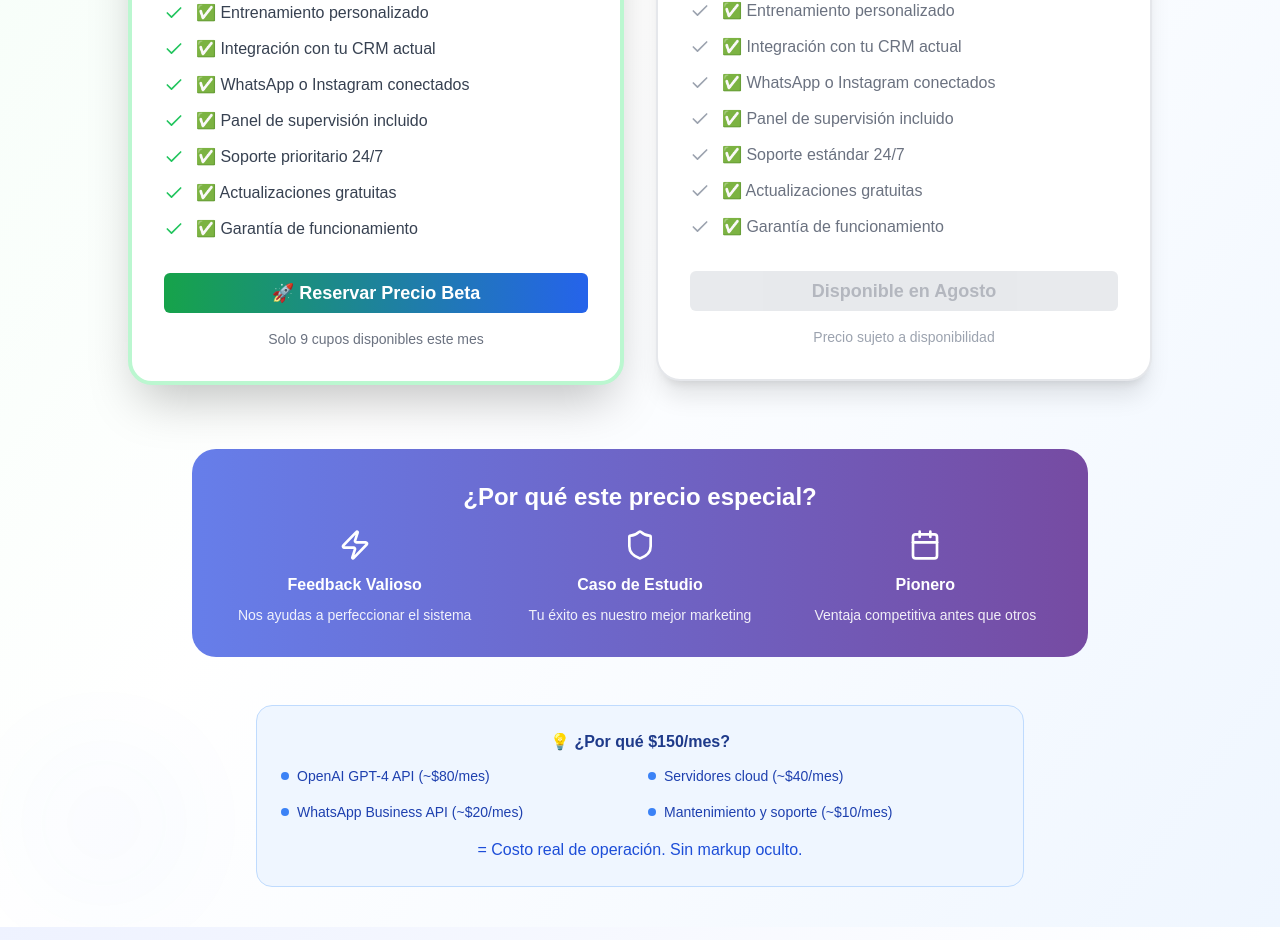
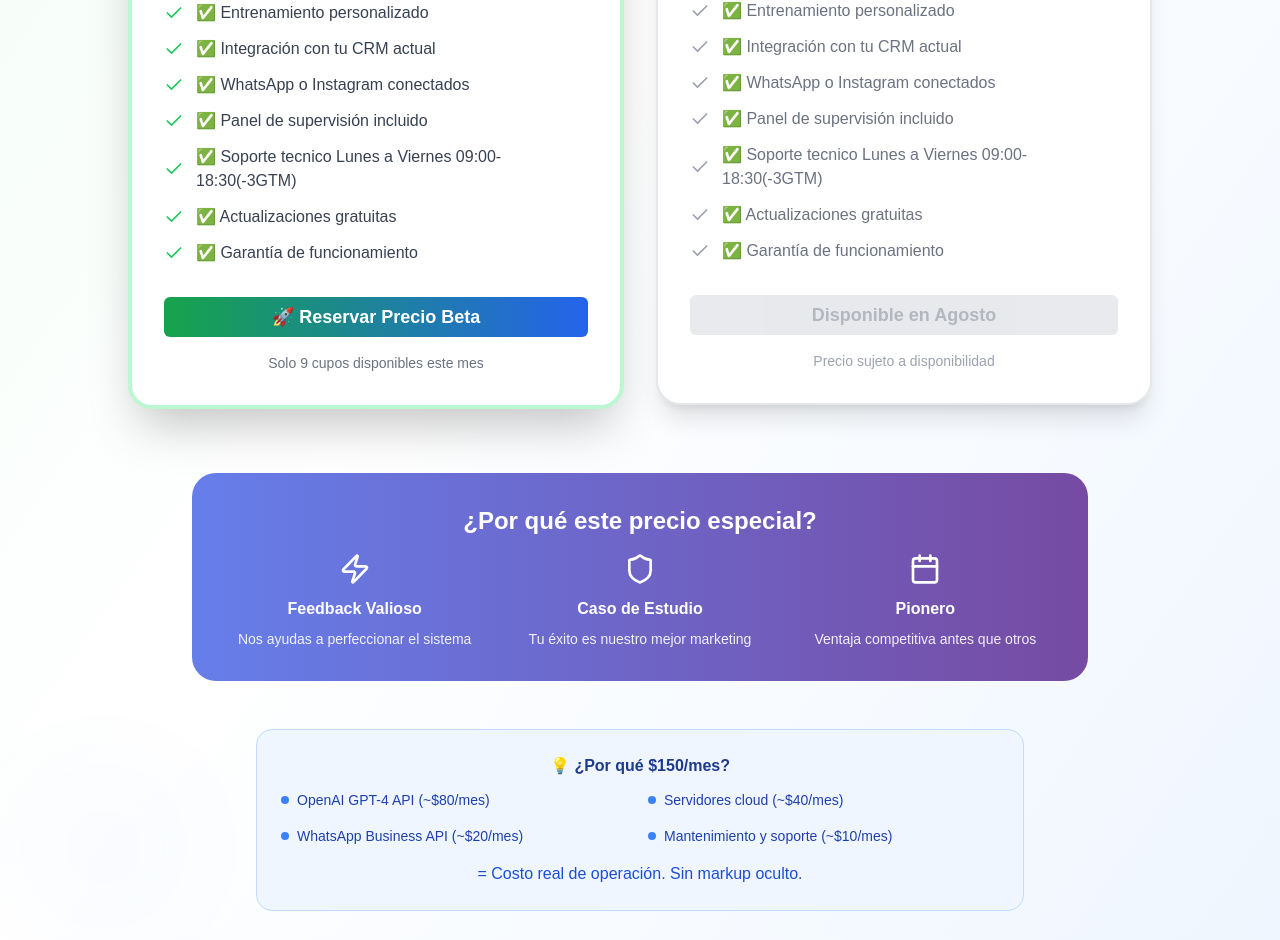
Before and after one commit to Facundo080808/whatsapp_automation_landing_2.0, a Next.js app: page / in a window 1280 px wide. Shown: the part 7331-8271 px from the top of the page. Built offline with nearby package versions, Linux system fonts and the light colour scheme.

Commit message:
Cambios en pricing

```diff
--- a/components/pricing-section.tsx
+++ b/components/pricing-section.tsx
@@ -134,7 +134,7 @@ export default function PricingSection() {
                   "✅ Integración con tu CRM actual",
                   "✅ WhatsApp o Instagram conectados",
                   "✅ Panel de supervisión incluido",
-                  "✅ Soporte prioritario 24/7",
+                  "✅ Soporte tecnico Lunes a Viernes 09:00-18:30(-3GTM)",
                   "✅ Actualizaciones gratuitas",
                   "✅ Garantía de funcionamiento",
                 ].map((feature, index) => (
@@ -195,7 +195,7 @@ export default function PricingSection() {
                   "✅ Integración con tu CRM actual",
                   "✅ WhatsApp o Instagram conectados",
                   "✅ Panel de supervisión incluido",
-                  "✅ Soporte estándar 24/7",
+                  "✅ Soporte tecnico Lunes a Viernes 09:00-18:30(-3GTM)",
                   "✅ Actualizaciones gratuitas",
                   "✅ Garantía de funcionamiento",
                 ].map((feature, index) => (
```
